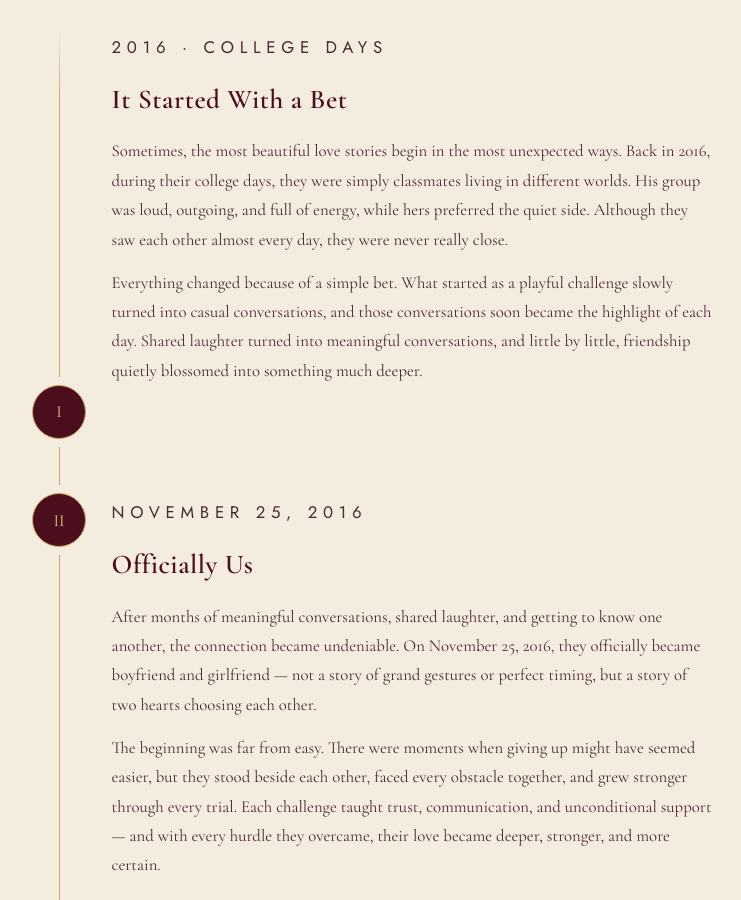
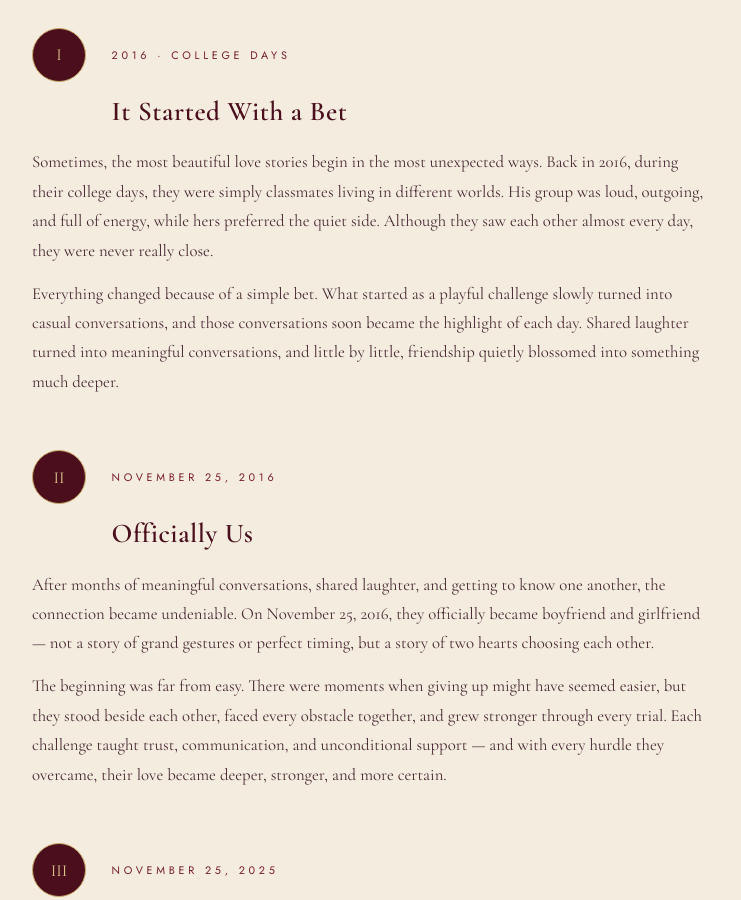
Before and after one commit to myweddingwebsite/GeorgeAndAngelica, a plain HTML site: page index.html in a window 1280 px wide. Shown: the part 1660-2560 px from the top of the page, without its empty margins (268-1009 px from the left). Drawn offline with nearby package versions, Linux system fonts and the light colour scheme.

Commit message:
Update index.html

```diff
--- a/index.html
+++ b/index.html
@@ -253,39 +253,40 @@ nav.scrolled{
    ============================================================ */
 .story-bg{background:var(--ivory-deep)}
 .story-list{margin-top:3.5rem;position:relative;max-width:680px;margin-left:auto;margin-right:auto}
-.story-list::before{
-  content:"";position:absolute;left:27px;top:0;bottom:0;width:1px;
-  background:linear-gradient(transparent,var(--gold) 4%,var(--gold) 96%,transparent);
-}
 .chapter{
   display:grid;grid-template-columns:54px 1fr;
-  align-items:start;column-gap:1.6rem;margin-bottom:3.4rem;position:relative;
+  grid-template-areas:
+    "node  when"
+    "..... title"
+    "body  body";
+  column-gap:1.6rem;row-gap:.35rem;
+  margin-bottom:3.4rem;position:relative;
 }
 .chapter:last-child{margin-bottom:0}
 .chapter-node{
-  grid-column:1;justify-self:center;
+  grid-area:node;justify-self:center;align-self:center;
   width:54px;height:54px;border-radius:50%;
   background:var(--burgundy);border:1px solid var(--gold);
   display:flex;align-items:center;justify-content:center;
   font-family:var(--serif);font-size:1.05rem;color:var(--gold-bright);
-  box-shadow:0 0 0 8px var(--ivory-deep);
   position:relative;z-index:2;
 }
-.chapter-card{grid-column:2;text-align:left;padding-top:.3rem}
+.chapter-when{grid-area:when;align-self:center}
+.chapter-title{
+  grid-area:title;
+  font-family:var(--serif);font-weight:600;font-size:clamp(1.35rem,3vw,1.7rem);
+  color:var(--burgundy);margin:0;letter-spacing:.02em;
+}
 .chapter-when{
   font-family:var(--sans);font-size:.68rem;letter-spacing:.34em;
   text-transform:uppercase;color:var(--maroon);
 }
-.chapter-title{
-  font-family:var(--serif);font-weight:600;font-size:clamp(1.35rem,3vw,1.7rem);
-  color:var(--burgundy);margin:.4rem 0 .8rem;letter-spacing:.02em;
-}
-.chapter-card p{font-size:1.05rem;color:#4A2A34;margin-bottom:.85rem}
-.chapter-card p:last-child{margin-bottom:0}
+.chapter-body{grid-area:body;padding-top:.4rem}
+.chapter-body p{font-size:1.05rem;color:#4A2A34;margin-bottom:.85rem}
+.chapter-body p:last-child{margin-bottom:0}
 @media(max-width:560px){
-  .story-list::before{left:21px}
   .chapter{grid-template-columns:42px 1fr;column-gap:1.1rem;margin-bottom:2.6rem}
-  .chapter-node{width:42px;height:42px;font-size:.85rem;box-shadow:0 0 0 6px var(--ivory-deep)}
+  .chapter-node{width:42px;height:42px;font-size:.85rem}
 }
 
 /* ============================================================
@@ -582,40 +583,40 @@ footer{
   <div class="wrap story-list">
 
     <article class="chapter reveal">
-      <div class="chapter-card">
       <p class="chapter-when">2016 &middot; College Days</p>
+      <div class="chapter-node">I</div>
       <h3 class="chapter-title">It Started With a Bet</h3>
+      <div class="chapter-body">
         <p>Sometimes, the most beautiful love stories begin in the most unexpected ways. Back in 2016, during their college days, they were simply classmates living in different worlds. His group was loud, outgoing, and full of energy, while hers preferred the quiet side. Although they saw each other almost every day, they were never really close.</p>
         <p>Everything changed because of a simple bet. What started as a playful challenge slowly turned into casual conversations, and those conversations soon became the highlight of each day. Shared laughter turned into meaningful conversations, and little by little, friendship quietly blossomed into something much deeper.</p>
       </div>
-      <div class="chapter-node">I</div>
     </article>
 
     <article class="chapter reveal">
+      <p class="chapter-when">November 25, 2016</p>
       <div class="chapter-node">II</div>
-      <div class="chapter-card">
-        <p class="chapter-when">November 25, 2016</p>
       <h3 class="chapter-title">Officially Us</h3>
+      <div class="chapter-body">
         <p>After months of meaningful conversations, shared laughter, and getting to know one another, the connection became undeniable. On November 25, 2016, they officially became boyfriend and girlfriend &mdash; not a story of grand gestures or perfect timing, but a story of two hearts choosing each other.</p>
         <p>The beginning was far from easy. There were moments when giving up might have seemed easier, but they stood beside each other, faced every obstacle together, and grew stronger through every trial. Each challenge taught trust, communication, and unconditional support &mdash; and with every hurdle they overcame, their love became deeper, stronger, and more certain.</p>
       </div>
     </article>
 
     <article class="chapter reveal">
-      <div class="chapter-card">
       <p class="chapter-when">November 25, 2025</p>
+      <div class="chapter-node">III</div>
       <h3 class="chapter-title">She Said Yes</h3>
+      <div class="chapter-body">
         <p>Nine years after officially becoming boyfriend and girlfriend, another unforgettable chapter unfolded. On the very same date that marked the beginning of their relationship, he got down on one knee and asked the woman he loved to spend forever by his side.</p>
         <p>It was a moment filled with happy tears, genuine smiles, and overwhelming joy. Without hesitation, she said <em>&ldquo;Yes.&rdquo;</em> More than a beautiful surprise, it was the beginning of a new promise &mdash; to continue choosing each other and building a lifetime of love, faith, and endless adventures.</p>
       </div>
-      <div class="chapter-node">III</div>
     </article>
 
     <article class="chapter reveal">
+      <p class="chapter-when">November 30, 2026 &middot; Tagaytay</p>
       <div class="chapter-node">IV</div>
-      <div class="chapter-card">
-        <p class="chapter-when">November 30, 2026 &middot; Tagaytay</p>
       <h3 class="chapter-title">Forever Begins</h3>
+      <div class="chapter-body">
         <p>Every chapter of this story has led to this very moment. What began with two classmates from different circles, brought together by an unexpected bet, has grown into a love built on patience, trust, resilience, and unwavering commitment.</p>
         <p>Surrounded by the love and blessings of family and friends, they now stand hand in hand, ready to begin the next chapter &mdash; not just as best friends or lifelong partners, but as husband and wife. Today is not the end of their love story. It is the beginning of a new adventure. And today, their forever begins.</p>
       </div>
```
Lines whose indentation alone changed are shown as unchanged.
